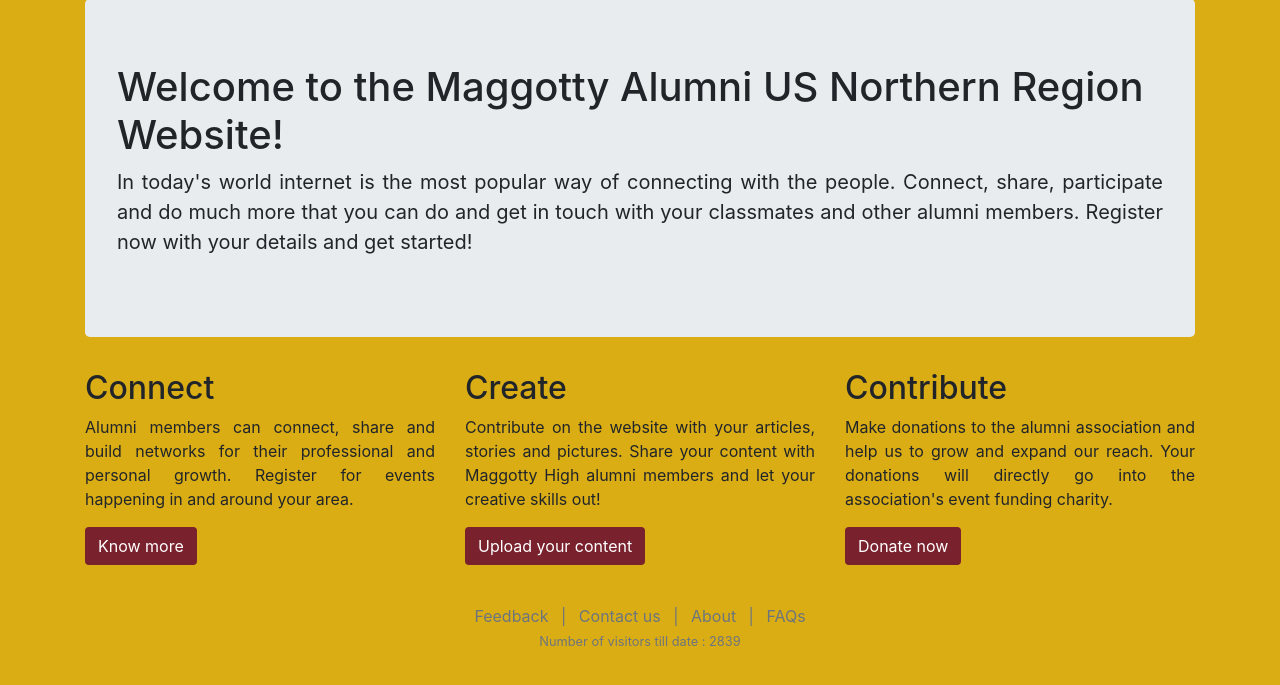
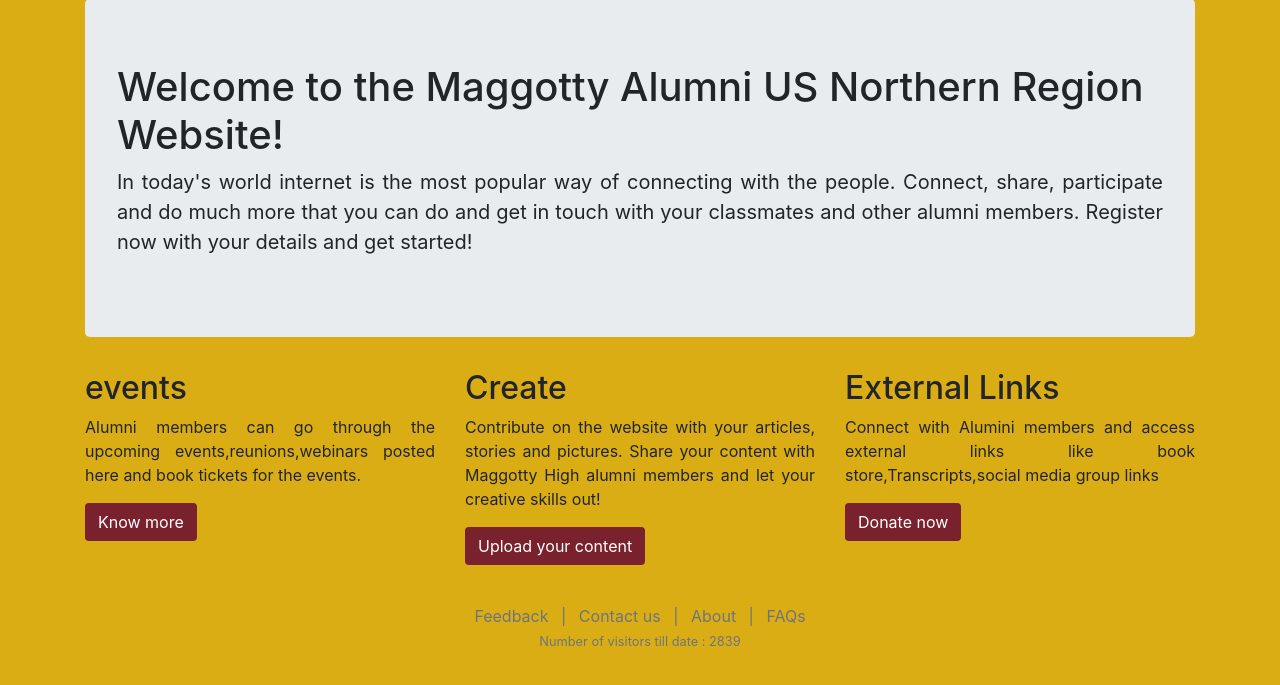
Before and after one commit to pallavitilloo/Maggotty-High-Alumni-Website, a Django app: page / in a window 1280 px wide. Shown: the part 93-778 px from the top of the page. Run offline with Django 3.2, Linux system fonts and the light colour scheme; some libraries are stand-ins or nearby versions.

Commit message:
changes were made to home.html page

```diff
--- a/Maggotty/templates/Maggotty/home.html
+++ b/Maggotty/templates/Maggotty/home.html
@@ -51,8 +51,8 @@ Home
         </div>
         <div class="row">
             <div class="col-md-12 col-lg-4 col-xl-4">
-                <h2>Connect</h2>
-                <p class="text-justify">Alumni members can connect, share and build networks for their professional and personal growth. Register for events happening in and around your area.</p>
+                <h2>events</h2>
+                <p class="text-justify">Alumni members can go through the upcoming events,reunions,webinars posted here and book tickets for the events.</p>
                 <p><a href="#" target="_blank" class="btn">Know more</a></p>
             </div>
             <div class="col-md-12 col-lg-4 col-xl-4">
@@ -61,8 +61,8 @@ Home
                 <p><a href="#" target="_blank" class="btn">Upload your content</a></p>
             </div>
             <div class="col-md-12 col-lg-4 col-xl-4">
-                <h2>Contribute</h2>
-                <p class="text-justify">Make donations to the alumni association and help us to grow and expand our reach. Your donations will directly go into the association's event funding charity.</p>
+                <h2>External Links</h2>
+                <p class="text-justify">Connect with Alumini members and  access external links like book store,Transcripts,social media group links</p>
                 <p><a href="#" target="_blank" class="btn">Donate now</a></p>
             </div>
 {% endblock %}
```
